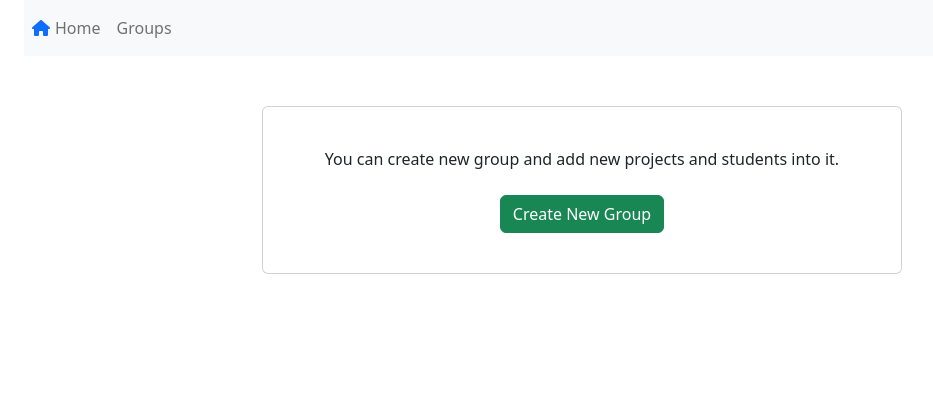
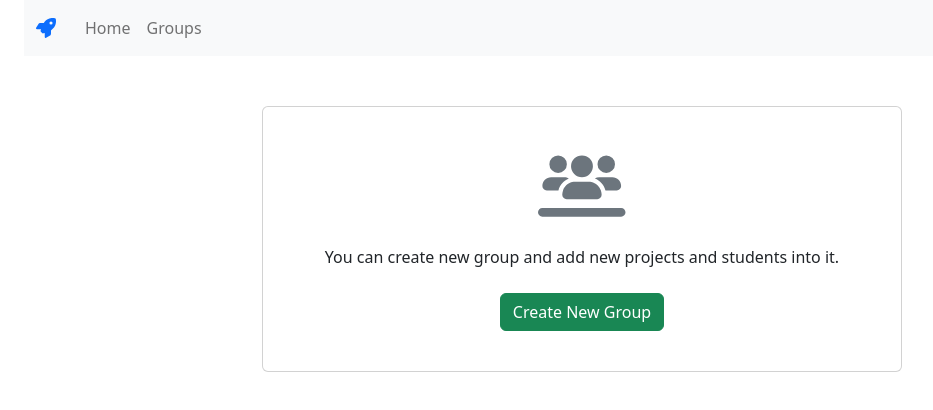
Before and after one commit to arborin/project_statuss_ol, a React (Create React App) app: page / in a window 1280 px wide. Shown: the top 410 px of the page, without its empty margins (58-991 px from the left). Built offline with nearby package versions, Linux system fonts and the light colour scheme.

Commit message:
[FIX] styles

```diff
--- a/package.json
+++ b/package.json
@@ -6,15 +6,19 @@
     "@fortawesome/fontawesome-svg-core": "^6.2.1",
     "@fortawesome/free-solid-svg-icons": "^6.2.1",
     "@fortawesome/react-fontawesome": "^0.2.0",
+    "@popperjs/core": "^2.11.6",
     "@testing-library/jest-dom": "^5.16.5",
     "@testing-library/react": "^13.4.0",
     "@testing-library/user-event": "^13.5.0",
     "bootstrap": "^5.2.2",
     "font-awesome": "^4.7.0",
+    "fork-ts-checker-webpack-plugin": "^6.5.2",
+    "popper.js": "^1.16.1",
     "react": "^18.2.0",
     "react-dom": "^18.2.0",
     "react-router-dom": "^6.4.3",
     "react-scripts": "5.0.1",
+    "tsutils": "^3.21.0",
     "web-vitals": "^2.1.4"
   },
   "scripts": {
--- a/public/index.html
+++ b/public/index.html
@@ -25,6 +25,11 @@
       Learn how to configure a non-root public URL by running `npm run build`.
     -->
     <title>React App</title>
+    <!-- CSS only -->
+<link href="https://cdn.jsdelivr.net/npm/bootstrap@5.2.2/dist/css/bootstrap.min.css" rel="stylesheet" integrity="sha384-Zenh87qX5JnK2Jl0vWa8Ck2rdkQ2Bzep5IDxbcnCeuOxjzrPF/et3URy9Bv1WTRi" crossorigin="anonymous">
+<!-- JavaScript Bundle with Popper -->
+<script src="https://cdn.jsdelivr.net/npm/bootstrap@5.2.2/dist/js/bootstrap.bundle.min.js" integrity="sha384-OERcA2EqjJCMA+/3y+gxIOqMEjwtxJY7qPCqsdltbNJuaOe923+mo//f6V8Qbsw3" crossorigin="anonymous"></script>
+
   </head>
   <body>
     <noscript>You need to enable JavaScript to run this app.</noscript>
--- a/src/App.js
+++ b/src/App.js
@@ -14,6 +14,7 @@ function App() {
                     <Route path="/" element={<Home />} />
                     <Route path="/groups" element={<Groups />} />
                     <Route path="/group/:id" element={<GroupView />} />
+                    <Route path="/*" element={<Home />} />
                 </Routes>
             </BrowserRouter>
         </div>
--- a/src/components/Welcome.jsx
+++ b/src/components/Welcome.jsx
@@ -1,8 +1,15 @@
 import React from "react";
+import { FontAwesomeIcon } from "@fortawesome/react-fontawesome";
+import { faUsersLine } from "@fortawesome/free-solid-svg-icons";
 
 function Welcome({ startCreateNewGroup }) {
     return (
         <div>
+            <FontAwesomeIcon
+                icon={faUsersLine}
+                style={{ marginTop: "20px", fontSize: "70px" }}
+                className="text-muted"
+            />
             <p className="card-text mt-4 mb-4">
                 You can create new group and add new projects and students into
                 it.
--- a/src/components/contextMenu/ContextMenu.css
+++ b/src/components/contextMenu/ContextMenu.css
@@ -3,8 +3,7 @@
     border: 1px solid #dedede;
     display: block;
     width: 150px !important;
-    border-radius: 5px;
-    box-shadow: rgba(0, 0, 0, 0.35) 0px 5px 15px;
+    box-shadow: rgba(0, 0, 0, 0.45) 0px 3px 6px, rgba(0, 0, 0, 0.45) 0px 3px 6px;
 }
 
 .contextMenu ul {
--- a/src/index.js
+++ b/src/index.js
@@ -1,5 +1,5 @@
-import "bootstrap/dist/css/bootstrap.min.css";
-import "bootstrap/dist/js/bootstrap.bundle.min";
+// import "bootstrap/dist/css/bootstrap.min.css";
+// import "bootstrap/dist/js/bootstrap.bundle";
 
 import React from "react";
 import ReactDOM from "react-dom/client";
--- a/src/pages/GroupView.jsx
+++ b/src/pages/GroupView.jsx
@@ -130,12 +130,17 @@ function GroupView() {
 
     return (
         <div className="container">
-            <h4 className="mt-4 mb-4">{group.name}</h4>
+            <h5 className="mt-4 mb-4">
+                <span className="text-muted"> Group: </span>
+                {group.name}
+            </h5>
             <div
                 className="mb-5"
                 style={{
                     paddingBottom: "20px",
+                    paddingTop: "20px",
                     borderBottom: "1px solid #ddd",
+                    borderTop: "1px solid #ddd",
                 }}
             >
                 {colors.map((color, index) => {
@@ -148,6 +153,7 @@ function GroupView() {
                     );
                 })}
             </div>
+            <h5 className="text-muted mb-4">Projects and students</h5>
             <table className="table table-bordered">
                 <thead>
                     <tr>
--- a/src/pages/Nav.jsx
+++ b/src/pages/Nav.jsx
@@ -1,20 +1,34 @@
 import React from "react";
 import { Link } from "react-router-dom";
 import { FontAwesomeIcon } from "@fortawesome/react-fontawesome";
-import { faHome } from "@fortawesome/free-solid-svg-icons";
+import { faRocket } from "@fortawesome/free-solid-svg-icons";
 
 function Nav() {
     return (
-        <nav className="navbar navbar-expand-lg navbar-light bg-light">
-            <div className="collapse navbar-collapse" id="navbarNav">
-                <ul className="navbar-nav">
-                    <li className="nav-item active">
-                        <Link to="/" className="nav-link">
+        <nav className="navbar navbar-expand-lg bg-light">
+            <div className="container-fluid">
+                <a className="navbar-brand" href="/">
                     <FontAwesomeIcon
-                                icon={faHome}
+                        icon={faRocket}
                         style={{ marginRight: "5px" }}
                         className="text-primary"
                     />
+                </a>
+                <button
+                    className="navbar-toggler"
+                    type="button"
+                    data-bs-toggle="collapse"
+                    data-bs-target="#navbarNav"
+                    aria-controls="navbarNav"
+                    aria-expanded="false"
+                    aria-label="Toggle navigation"
+                >
+                    <span className="navbar-toggler-icon"></span>
+                </button>
+                <div className="collapse navbar-collapse" id="navbarNav">
+                    <ul className="navbar-nav">
+                        <li className="nav-item">
+                            <Link to="/" className="nav-link">
                                 Home
                             </Link>
                         </li>
@@ -25,6 +39,7 @@ function Nav() {
                         </li>
                     </ul>
                 </div>
+            </div>
         </nav>
     );
 }
```
Also changed, not shown: 1 other file (tests, documents, lock files or other folders). Lines whose indentation alone changed are shown as unchanged.
